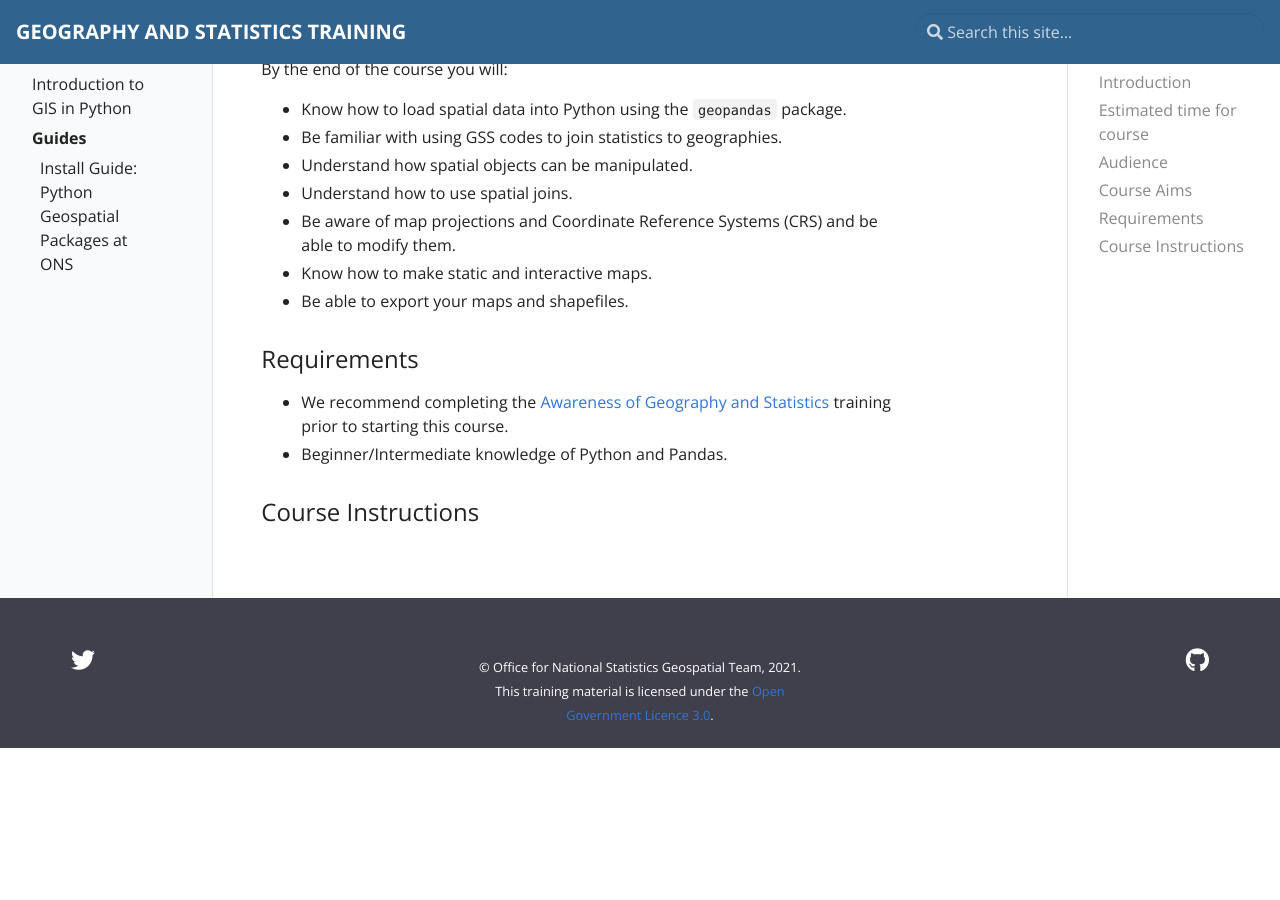
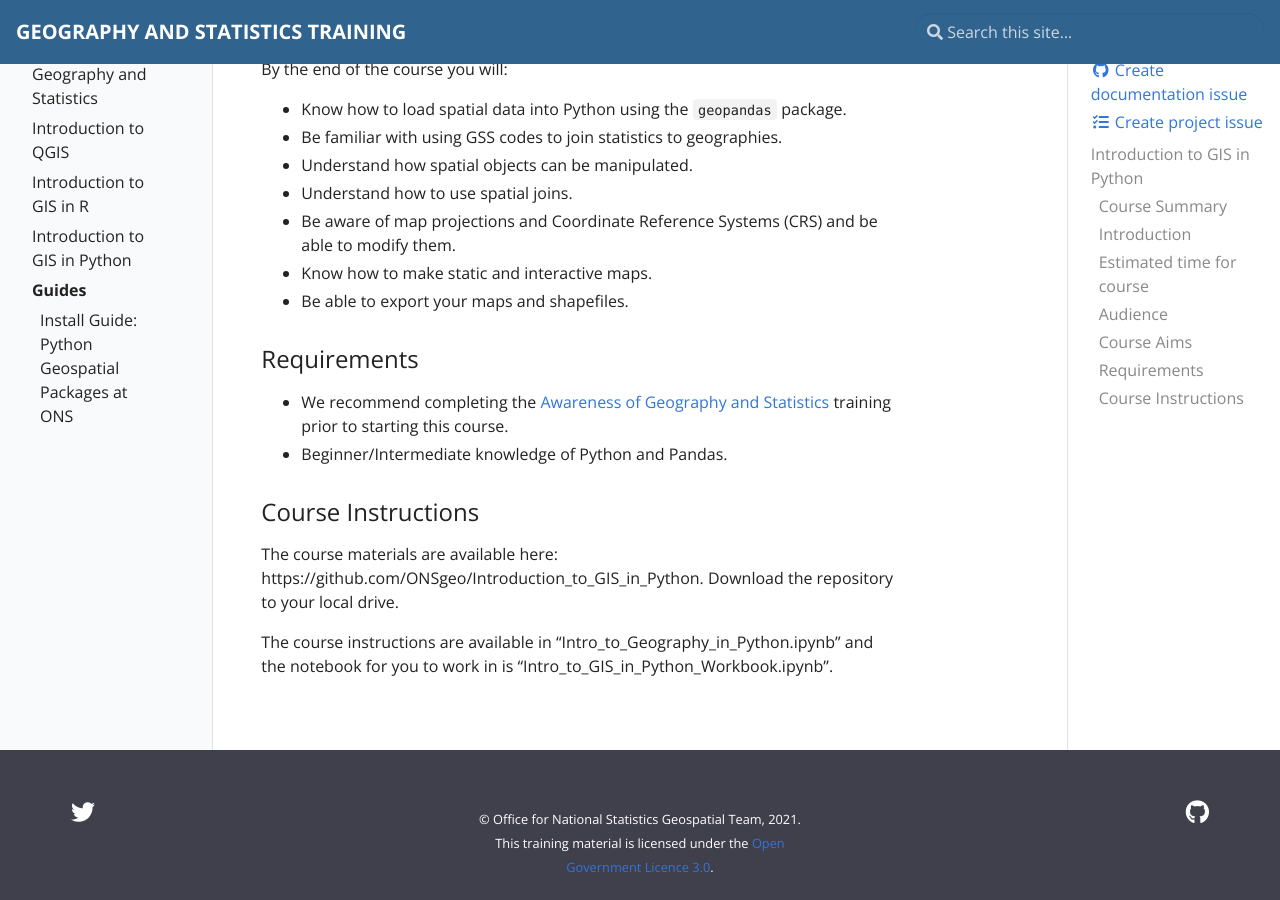
Before and after one commit to ONSgeo/geospatial-training, a Jekyll site: the page built from _docs/intro_to_gis_in_python.md, in a window 1280 px wide and 900 px high, scrolled down 600 px. Built offline with Jekyll 4.4.1, drawn with Linux system fonts in a browser that asks for light colours; before the commit the page ends 1348 px from its top, so only the background shows below that.

Commit message:
added course instructions details

```diff
--- a/_docs/intro_to_gis_in_python.md
+++ b/_docs/intro_to_gis_in_python.md
@@ -30,3 +30,6 @@
 * Beginner/Intermediate knowledge of Python and Pandas.
 
 ### Course Instructions
+The course materials are available here: https://github.com/ONSgeo/Introduction_to_GIS_in_Python. Download the repository to your local drive.
+
+The course instructions are available in "Intro_to_Geography_in_Python.ipynb" and the notebook for you to work in is "Intro_to_GIS_in_Python_Workbook.ipynb".
```
